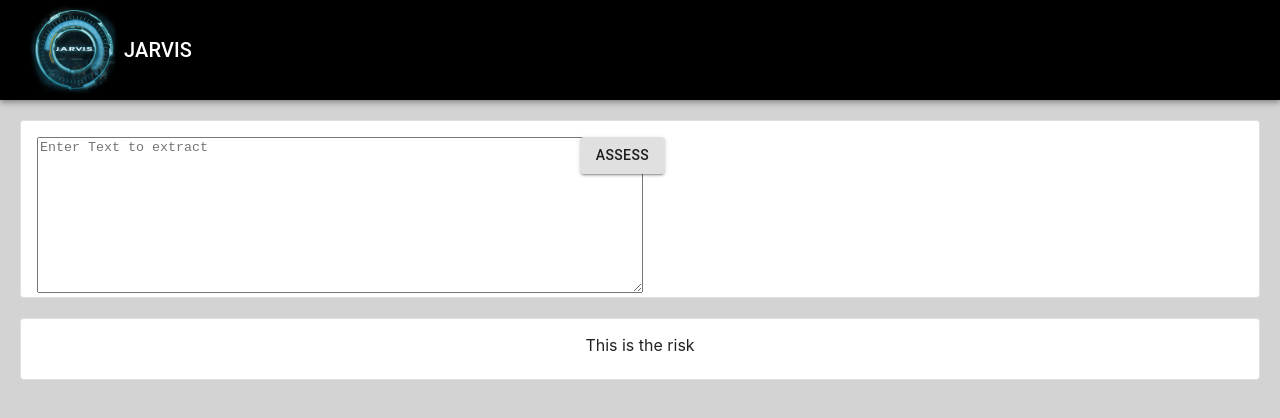
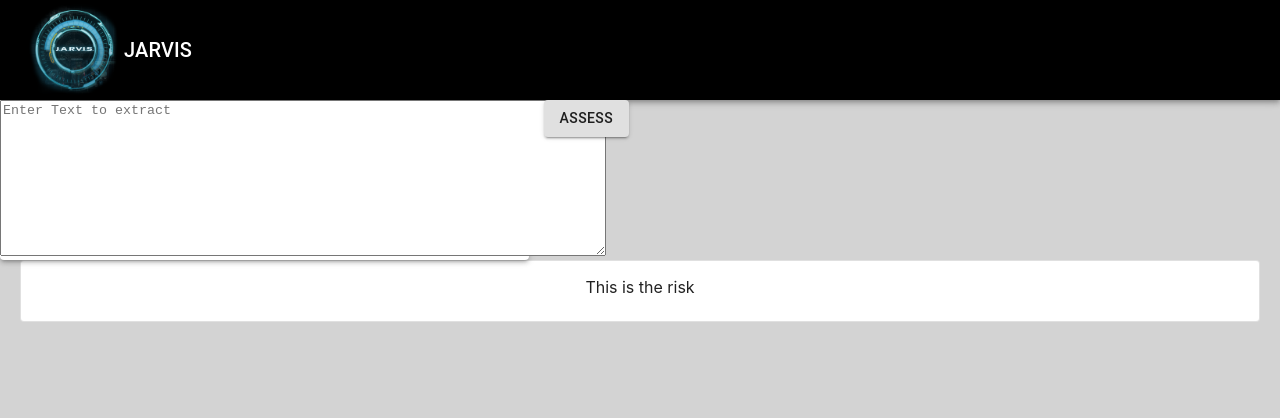
Before and after one commit to kellyt07/jarvis, a React (Create React App) app in the folder jarvisui/: page / in a window 1280 px wide. Shown: the top 418 px of the page. Built offline with nearby package versions, Linux system fonts and the light colour scheme; a web font is replaced by a local one.

Commit message:
Add UI Layout change

```diff
--- a/jarvisui/src/App.js
+++ b/jarvisui/src/App.js
@@ -9,6 +9,7 @@ import Card from '@material-ui/core/Card';
 import CardContent from '@material-ui/core/CardContent';
 
 import './App.css';
+import { Grid, Paper } from '@material-ui/core';
 
 function App() {
 
@@ -48,28 +49,28 @@ function App() {
               </AppBar>
             </Box>
         </div>
-        <div className="inputpanel">
-          <Card sx={{ minWidth: 20 }} variant="outlined">
-            <CardContent>
-              <div className="textarea">
+        <Grid container spacing={1}>
+          <Grid item xs={5}>
+            <Paper style={{ height:"100%" }} elevation={3}>
               <TextareaAutosize
                     aria-label="minimum height"
                     minRows={10}
                     placeholder="Enter Text to extract"
                     onChange={e => setText(e.target.value)}
-                  style={{ width: 600 }}
-                />
-              </div>
-              <div className="inputbutton">
-                <Button
-                variant="contained"
-                onClick={handleSubmit}>
-                  Assess</Button>
-                </div>
-                <div className="textarea" dangerouslySetInnerHTML={{__html:keywords}}/>
-              </CardContent>
-          </Card>
-          </div>
+                    style={{ width: 600, height: "100%;" }}/>
+            </Paper>
+
+          </Grid>
+          <Grid item xs={1}>
+            <Button variant="contained" onClick={handleSubmit}>Assess</Button>
+          </Grid>
+          <Grid item xs={6}>
+            <Paper elevation={3}>
+              <div dangerouslySetInnerHTML={{__html:keywords}}/>
+            </Paper>
+
+          </Grid>
+        </Grid>
         <div className="resultpanel">
           <Card sx={{ minWidth: 20 }} variant="outlined">
             <CardContent>
```
Lines whose indentation alone changed are shown as unchanged.
